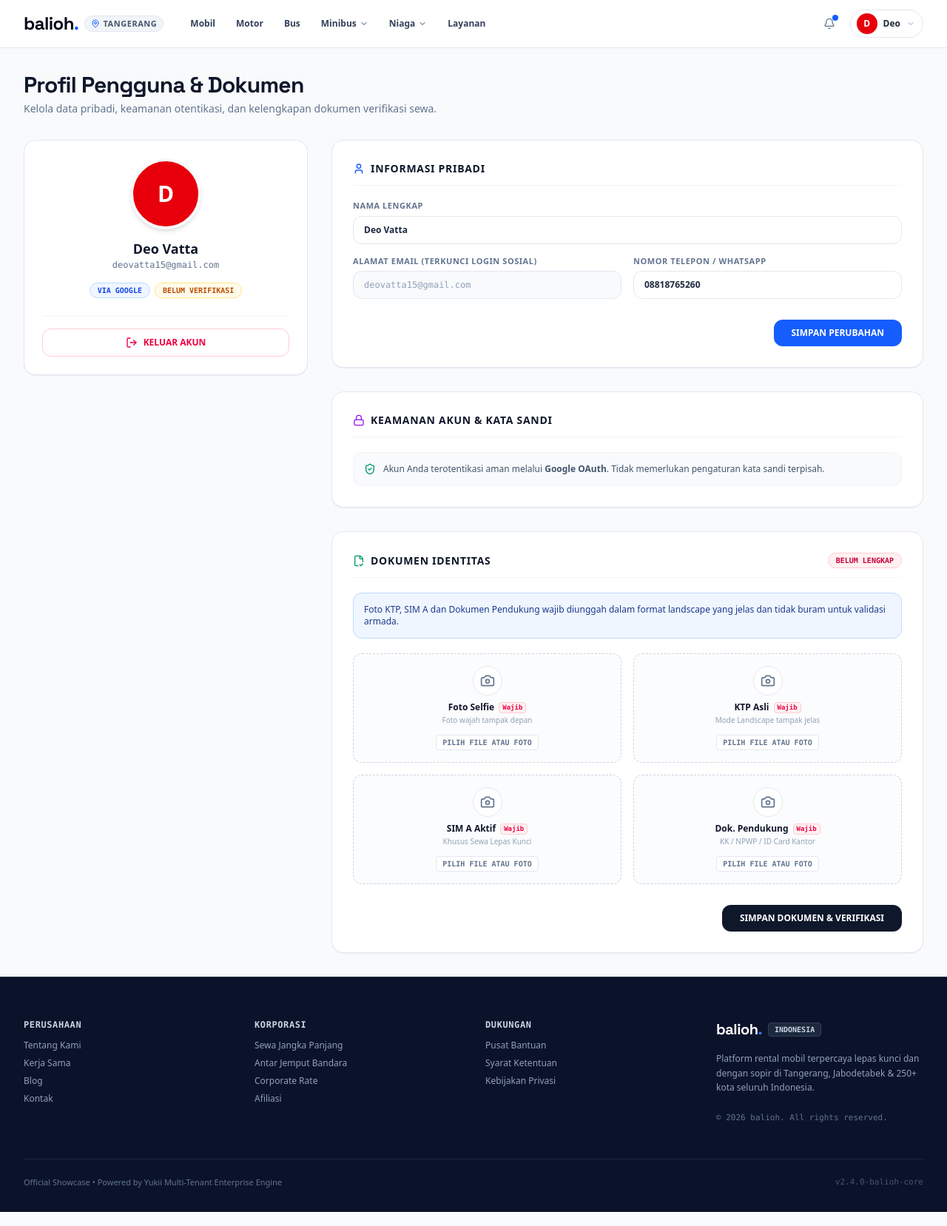
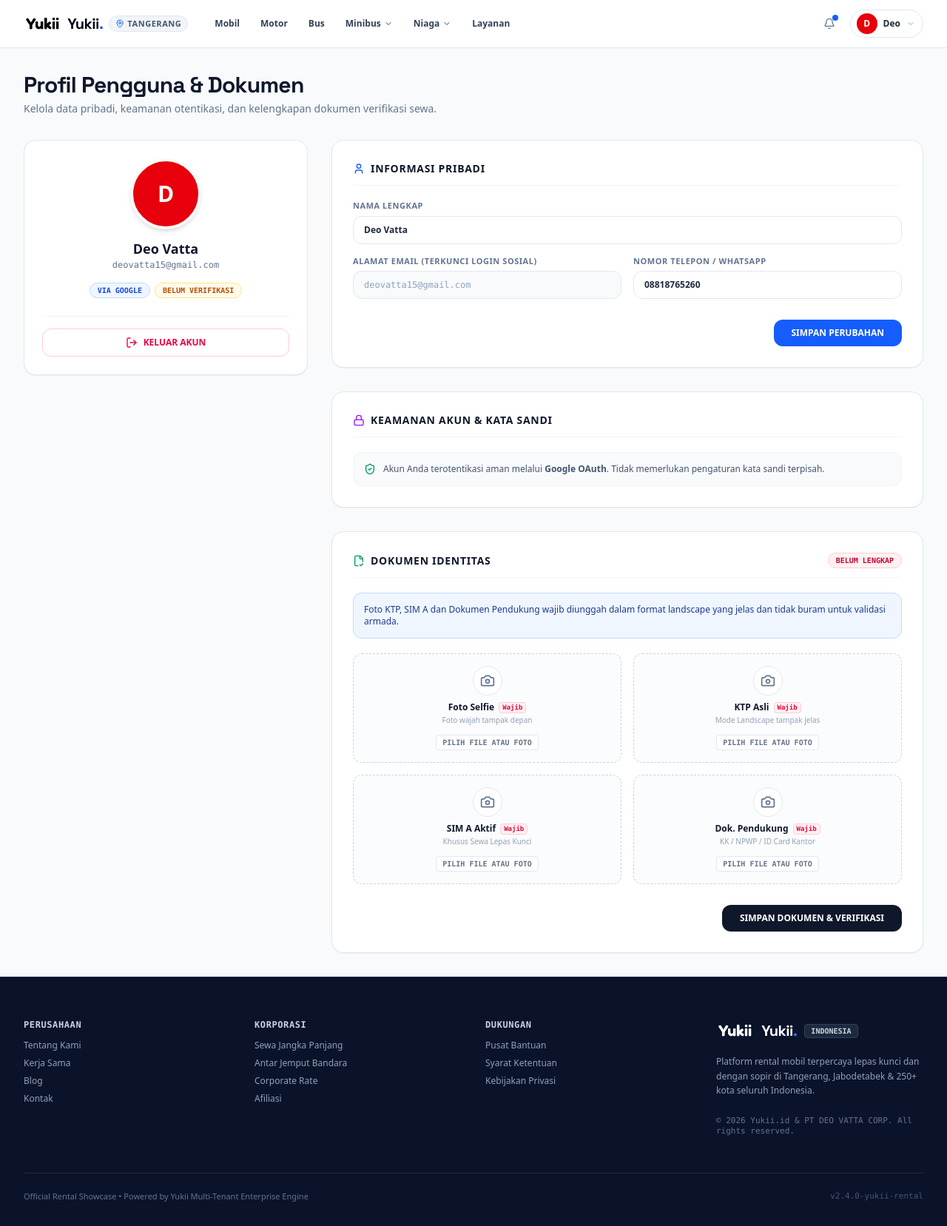
Before and after one commit to Yukii-id/rental-demo, a Next.js app: page /profil in a window 1280 px wide. Shown: the whole page at 74% size. Built offline with nearby package versions, Linux system fonts and the light colour scheme.

Commit message:
feat: replace all Balioh logos and branding with official Yukii identity across entire application

```diff
--- a/app/booking/checkout/page.tsx
+++ b/app/booking/checkout/page.tsx
@@ -200,7 +200,7 @@ function CheckoutContent() {
                     BAYAR LUNAS {formatRupiah(totalBiaya)}
                   </button>
                   <p className="text-[11px] text-slate-400 text-center mt-2.5">
-                    Dengan menekan tombol di atas, Anda menyetujui Syarat &amp; Ketentuan Sewa Balioh.
+                    Dengan menekan tombol di atas, Anda menyetujui Syarat &amp; Ketentuan Sewa Yukii.
                   </p>
                 </div>
               </form>
@@ -215,7 +215,7 @@ function CheckoutContent() {
                     PEMESANAN BERHASIL DIBUAT!
                   </h2>
                   <p className="text-xs text-slate-600 max-w-md mx-auto leading-relaxed">
-                    Terima kasih, <strong>{namaLengkap}</strong>. Jadwal rental unit <strong>{selectedCar.fullName}</strong> telah tercatat di sistem balioh. Kode reservasi dan kontak driver telah diteruskan ke nomor <strong>+62{noWa}</strong>.
+                    Terima kasih, <strong>{namaLengkap}</strong>. Jadwal rental unit <strong>{selectedCar.fullName}</strong> telah tercatat di sistem Yukii. Kode reservasi dan kontak driver telah diteruskan ke nomor <strong>+62{noWa}</strong>.
                   </p>
                 </div>
                 <div className="pt-3 flex flex-wrap justify-center gap-3">
--- a/app/layout.tsx
+++ b/app/layout.tsx
@@ -2,7 +2,7 @@ import type { Metadata } from 'next';
 import './globals.css';
 
 export const metadata: Metadata = {
-  title: 'Rental Mobil Tangerang & Bandara Soetta | Demo Sewa Kendaraan Yukii',
+  title: 'Yukii Rental — Rental Mobil Terpercaya Lepas Kunci & Dengan Sopir',
   description:
     'Sewa mobil lepas kunci dan dengan driver profesional di area Tangerang, BSD City, dan Bandara Soekarno-Hatta. Armada terlengkap, harga jujur, dan bantuan 24/7.',
   keywords: [
--- a/components/BaliohFooter.tsx
+++ b/components/BaliohFooter.tsx
@@ -90,9 +90,14 @@ export function BaliohFooter() {
 
           {/* Kolom 4: Brand & Ringkasan */}
           <div className="space-y-4">
-            <div className="flex items-center gap-2">
+            <div className="flex items-center gap-2.5">
+              <img
+                src="/assets/logo/yukii.png"
+                alt="Yukii Logo"
+                className="h-8 w-auto object-contain brightness-0 invert"
+              />
               <span className="text-xl font-black tracking-tight font-['Space_Grotesk'] text-white">
-                balioh<span className="text-blue-500">.</span>
+                Yukii<span className="text-blue-500">.</span>
               </span>
               <span className="px-2 py-0.5 rounded text-[10px] font-mono font-bold bg-slate-800 text-slate-300 border border-slate-700 uppercase">
                 INDONESIA
@@ -102,14 +107,14 @@ export function BaliohFooter() {
               Platform rental mobil terpercaya lepas kunci dan dengan sopir di Tangerang, Jabodetabek &amp; 250+ kota seluruh Indonesia.
             </p>
             <div className="pt-2 text-slate-500 text-[11px] font-mono">
-              &copy; 2026 balioh. All rights reserved.
+              &copy; 2026 Yukii.id &amp; PT DEO VATTA CORP. All rights reserved.
             </div>
           </div>
         </div>
 
         <div className="pt-6 flex flex-col sm:flex-row items-center justify-between text-slate-500 text-[11px] gap-2">
-          <span>Official Showcase &bull; Powered by Yukii Multi-Tenant Enterprise Engine</span>
-          <span className="font-mono text-slate-600">v2.4.0-balioh-core</span>
+          <span>Official Rental Showcase &bull; Powered by Yukii Multi-Tenant Enterprise Engine</span>
+          <span className="font-mono text-slate-600">v2.4.0-yukii-rental</span>
         </div>
       </div>
     </footer>
--- a/components/BaliohNavbar.tsx
+++ b/components/BaliohNavbar.tsx
@@ -31,11 +31,16 @@ export function BaliohNavbar({
     <nav className="bg-white border-b border-slate-200 sticky top-0 z-40">
       <div className="max-w-7xl mx-auto px-4 sm:px-6 lg:px-8">
         <div className="flex items-center justify-between h-16">
-          {/* Sisi Kiri: Logo balioh. & Kota */}
+          {/* Sisi Kiri: Logo Yukii & Kota */}
           <div className="flex items-center gap-6">
             <Link href="/" className="flex items-center gap-2 group">
-              <span className="text-2xl font-black tracking-tight text-slate-950 font-['Space_Grotesk']">
-                balioh<span className="text-blue-600">.</span>
+              <img
+                src="/assets/logo/yukii.png"
+                alt="Yukii Logo"
+                className="h-8 w-auto object-contain"
+              />
+              <span className="text-xl font-black tracking-tight text-slate-950 font-['Space_Grotesk']">
+                Yukii<span className="text-blue-600">.</span>
               </span>
               <span className="hidden sm:inline-flex items-center gap-1 text-[11px] font-bold text-slate-600 uppercase tracking-wider bg-slate-100 hover:bg-slate-200 px-2 py-0.5 rounded-full transition-colors border border-slate-200">
                 <MapPin className="w-3 h-3 text-blue-600" />
```
Also changed, not shown: public/assets/logo/yukii.png (added).
